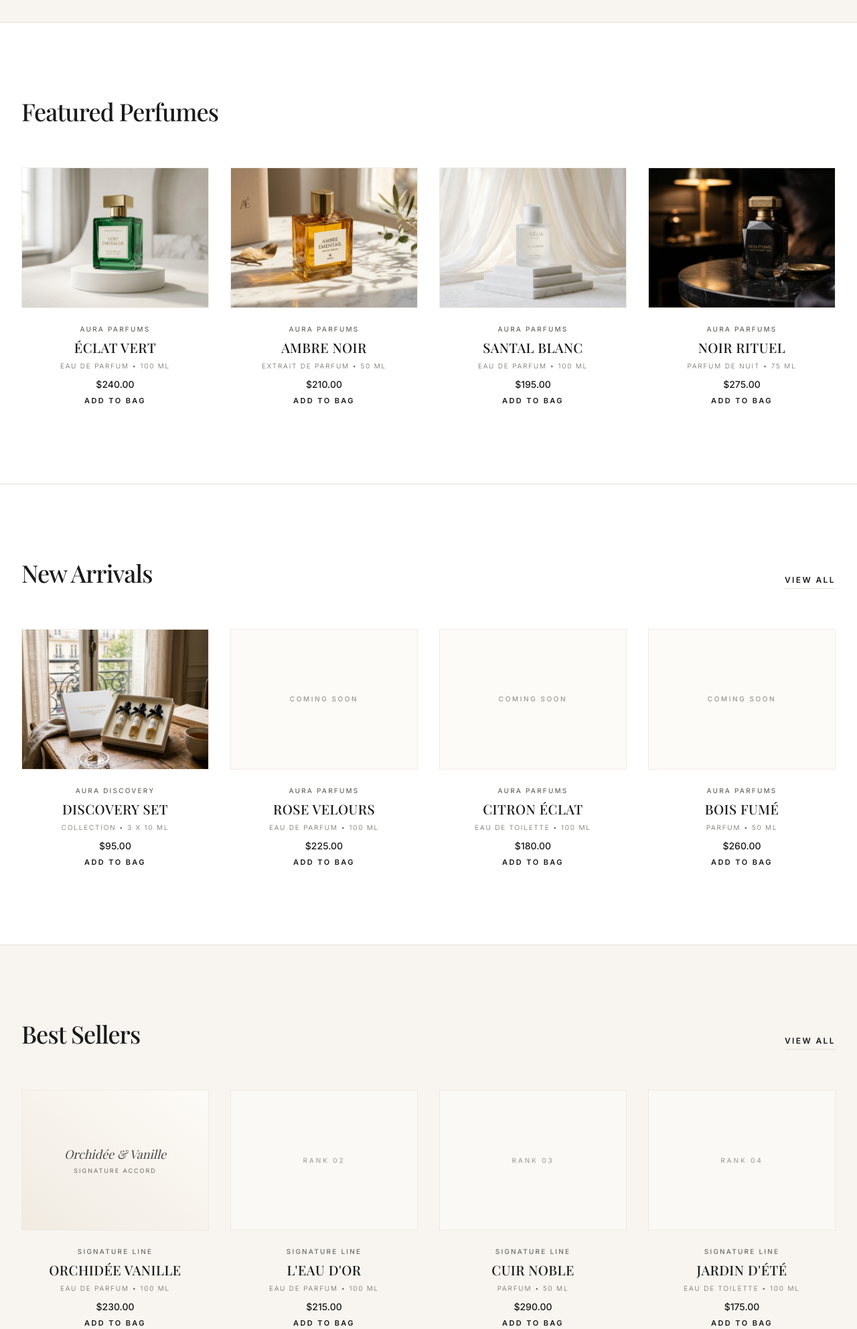
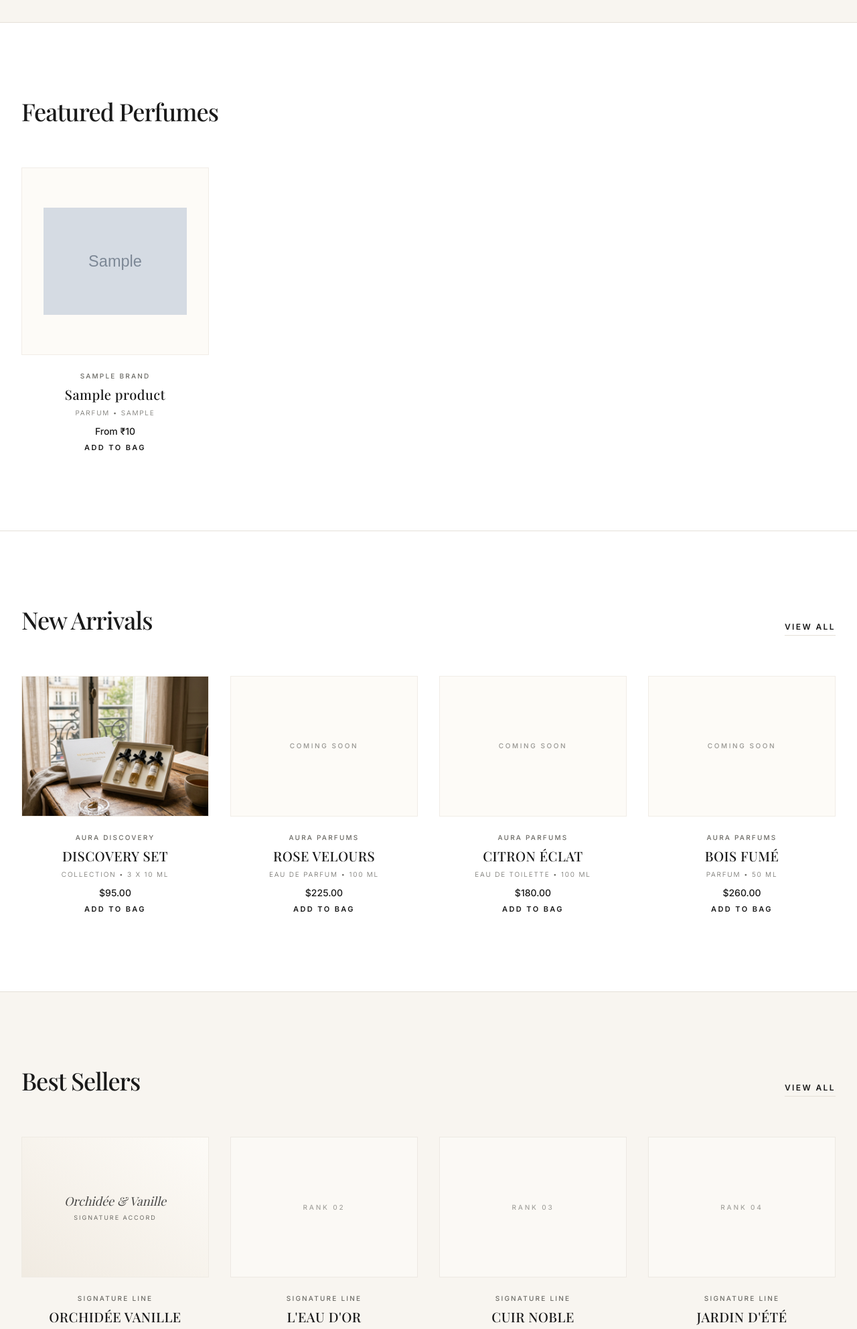
Before and after one commit to adnan-shakkeer/aura, a Django app: page / in a window 1280 px wide. Shown: the part 824-2808 px from the top of the page at 67% size. Run offline with Django 5.2, Linux system fonts and the light colour scheme; tables that the repository leaves empty hold one stand-in row (values such as "Sample post"); grey boxes marked "Sample" are stand-in pictures; some libraries are stand-ins or nearby versions; some web fonts are replaced.

Commit message:
feat: make user home page dynamic

```diff
--- /dev/null
+++ b/backend/user_panel/home/services.py
@@ -0,0 +1,105 @@
+"""Homepage product queries for the user-side AURA home page.
+
+This module encapsulates the reusable "eligible product" queryset so the
+home view stays thin. It performs User-side visibility filtering only;
+it never modifies or deletes products.
+"""
+
+from django.db.models import Exists, Min, OuterRef, Q, Subquery
+
+from admin_panel.products.models import Product, ProductVariant, VariantImage
+
+
+def get_available_products():
+    """Return eligible products for the User-side homepage.
+
+    A product is eligible only when::
+
+        Product: is_deleted=False, is_listed=True
+        Brand: is_deleted=False, is_listed=True
+        Category: is_deleted=False, is_listed=True
+        At least one ProductVariant: is_deleted=False, is_listed=True
+
+    Stock is intentionally NOT part of the filter for Phase 1.
+
+    Annotations per product:
+
+    - ``starting_price``: minimum price among eligible variants.
+    - ``representative_size``: size of the earliest eligible variant
+      (deterministic ``created_at, id`` ordering).
+    - ``primary_image``: image path of the first image
+      (``display_order, created_at`` ordering) belonging to eligible
+      variants, with variants ordered by ``created_at, id`` so the
+      image and the representative size come from the same
+      deterministic variant-selection rule.
+    """
+    available_variants = ProductVariant.objects.filter(
+        product=OuterRef("pk"),
+        is_deleted=False,
+        is_listed=True,
+    )
+
+    primary_image_qs = (
+        VariantImage.objects.filter(
+            variant__product=OuterRef("pk"),
+            variant__is_deleted=False,
+            variant__is_listed=True,
+        )
+        .order_by(
+            "variant__created_at",
+            "variant__id",
+            "display_order",
+            "created_at",
+        )
+        .values("image")[:1]
+    )
+
+    representative_size_qs = (
+        ProductVariant.objects.filter(
+            product=OuterRef("pk"),
+            is_deleted=False,
+            is_listed=True,
+        )
+        .order_by("created_at", "id")
+        .values("size")[:1]
+    )
+
+    return (
+        Product.objects.filter(
+            is_deleted=False,
+            is_listed=True,
+            brand__is_deleted=False,
+            brand__is_listed=True,
+            brand__category__is_deleted=False,
+            brand__category__is_listed=True,
+        )
+        .filter(Exists(available_variants))
+        .select_related("brand", "brand__category")
+        .annotate(
+            starting_price=Min(
+                "variants__price",
+                filter=Q(
+                    variants__is_deleted=False,
+                    variants__is_listed=True,
+                ),
+            ),
+            representative_size=Subquery(representative_size_qs),
+            primary_image=Subquery(primary_image_qs),
+        )
+        .order_by("-created_at")
+    )
+
+
+def get_featured_products(limit=4):
+    """Newest ``limit`` eligible products for Featured Perfumes."""
+    return get_available_products()[:limit]
+
+
+def get_new_arrivals(offset=4, limit=4):
+    """Next ``limit`` eligible products after the featured slice.
+
+    Temporary deterministic merchandising rule for Phase 1 so Featured
+    and New Arrivals never show identical products. No merchandising
+    model field is introduced.
+    """
+    return get_available_products()[offset : offset + limit]
--- a/backend/user_panel/home/templates/home/home.html
+++ b/backend/user_panel/home/templates/home/home.html
@@ -257,16 +257,16 @@
         <!-- 4-Column Product Grid -->
         <div class="grid grid-cols-1 sm:grid-cols-2 lg:grid-cols-4 gap-x-8 gap-y-14">
 
-            {% if featured_perfumes or featured_products %}
+            {% if featured_products %}
                 <!-- Dynamic Backend Loop -->
-                {% for product in featured_perfumes|default:featured_products %}
+                {% for product in featured_products %}
                     <div class="group flex flex-col text-center">
-                        <div class="w-full aspect-[4/3] bg-auraCream overflow-hidden border border-auraBorder/50 mb-6 relative">
-                            {% if product.image %}
+                        <div class="w-full aspect-square bg-auraCream overflow-hidden border border-auraBorder/50 mb-6 relative flex items-center justify-center p-6 sm:p-8">
+                            {% if product.primary_image %}
                                 <img
-                                    src="{{ product.image.url }}"
+                                    src="{% get_media_prefix %}{{ product.primary_image }}"
                                     alt="{{ product.name }}"
-                                    class="w-full h-full object-cover object-center group-hover:scale-105 transition-transform duration-700 ease-out"
+                                    class="w-full h-full object-contain object-center"
                                 >
                             {% else %}
                                 <div class="w-full h-full flex items-center justify-center bg-auraCream text-[10px] uppercase tracking-[0.2em] text-auraMuted/70">
@@ -276,16 +276,16 @@
                         </div>
                         <div class="space-y-1.5 flex-grow flex flex-col items-center">
                             <span class="text-[10px] uppercase tracking-[0.22em] text-auraMuted font-medium">
-                                {{ product.brand_name|default:product.category|default:"AURA PARFUMS" }}
+                                {{ product.brand.name|default:"AURA PARFUMS" }}
                             </span>
                             <h3 class="font-serif text-lg sm:text-xl font-medium text-auraBlack tracking-wide">
                                 {{ product.name }}
                             </h3>
                             <p class="text-[10px] uppercase tracking-[0.18em] text-auraMuted font-light">
-                                {{ product.type_or_volume|default:product.concentration|default:"EAU DE PARFUM • 100 ML" }}
+                                {{ product.get_fragrance_concentration_display }}{% if product.representative_size %} • {{ product.representative_size }}{% endif %}
                             </p>
                             <p class="text-sm font-medium text-auraBlack pt-1">
-                                ${{ product.price }}
+                                From ₹{{ product.starting_price }}
                             </p>
                             <button
                                 type="button"
@@ -451,21 +451,15 @@
 
             {% if new_arrivals %}
                 <!-- Dynamic Backend Loop -->
-                {% for item in new_arrivals %}
+                {% for product in new_arrivals %}
                     <div class="group flex flex-col text-center">
-                        <div class="w-full aspect-[4/3] bg-auraCream overflow-hidden border border-auraBorder/50 mb-6 relative flex items-center justify-center">
-                            {% if item.image %}
+                        <div class="w-full aspect-square bg-auraCream overflow-hidden border border-auraBorder/50 mb-6 relative flex items-center justify-center p-6 sm:p-8">
+                            {% if product.primary_image %}
                                 <img
-                                    src="{{ item.image.url }}"
-                                    alt="{{ item.name }}"
-                                    class="w-full h-full object-cover object-center group-hover:scale-105 transition-transform duration-700 ease-out"
+                                    src="{% get_media_prefix %}{{ product.primary_image }}"
+                                    alt="{{ product.name }}"
+                                    class="w-full h-full object-contain object-center"
                                 >
-                            {% elif item.is_coming_soon %}
-                                <div class="w-full h-full bg-auraCream flex items-center justify-center select-none group-hover:bg-auraChampagne/20 transition-colors duration-300">
-                                    <span class="text-[10px] uppercase tracking-[0.26em] text-auraMuted/70 font-medium">
-                                        COMING SOON
-                                    </span>
-                                </div>
                             {% else %}
                                 <div class="w-full h-full flex items-center justify-center bg-auraCream text-[10px] uppercase tracking-[0.2em] text-auraMuted/70">
                                     AURA
@@ -474,16 +468,16 @@
                         </div>
                         <div class="space-y-1.5 flex-grow flex flex-col items-center">
                             <span class="text-[10px] uppercase tracking-[0.22em] text-auraMuted font-medium">
-                                {{ item.brand_name|default:item.category|default:"AURA PARFUMS" }}
+                                {{ product.brand.name|default:"AURA PARFUMS" }}
                             </span>
                             <h3 class="font-serif text-lg sm:text-xl font-medium text-auraBlack tracking-wide">
-                                {{ item.name }}
+                                {{ product.name }}
                             </h3>
                             <p class="text-[10px] uppercase tracking-[0.18em] text-auraMuted font-light">
-                                {{ item.type_or_volume|default:item.concentration|default:"EAU DE PARFUM • 100 ML" }}
+                                {{ product.get_fragrance_concentration_display }}{% if product.representative_size %} • {{ product.representative_size }}{% endif %}
                             </p>
                             <p class="text-sm font-medium text-auraBlack pt-1">
-                                ${{ item.price }}
+                                From ₹{{ product.starting_price }}
                             </p>
                             <button
                                 type="button"
@@ -645,12 +639,12 @@
                 <!-- Dynamic Backend Loop -->
                 {% for item in best_sellers %}
                     <div class="group flex flex-col text-center">
-                        <div class="w-full aspect-[4/3] bg-auraCream border border-auraBorder/60 mb-6 relative overflow-hidden flex items-center justify-center">
+                        <div class="w-full aspect-square bg-auraCream overflow-hidden border border-auraBorder/50 mb-6 relative flex items-center justify-center p-6 sm:p-8">
                             {% if item.image %}
                                 <img
                                     src="{{ item.image.url }}"
                                     alt="{{ item.name }}"
-                                    class="w-full h-full object-cover object-center group-hover:scale-105 transition-transform duration-700 ease-out"
+                                    class="w-full h-full object-contain object-center"
                                 >
                             {% elif item.rank %}
                                 <div class="w-full h-full bg-auraCream/80 border border-auraBorder/60 flex items-center justify-center select-none group-hover:bg-auraCream transition-colors duration-300">
--- a/backend/user_panel/home/views.py
+++ b/backend/user_panel/home/views.py
@@ -1,17 +1,29 @@
 from django.contrib.auth.decorators import login_required
 from django.shortcuts import render
 from http import HTTPStatus
+
+from .services import get_featured_products, get_new_arrivals
 
 
 
 def home(request):
     """
-    Display the AURA home page.
+
+        Display the AURA home page.
+
+    Featured Perfumes: newest 4 eligible products.
+    New Arrivals: next 4 eligible products (offset 4).
+    Best Sellers: intentionally not passed (static fallback until
+    Order/OrderItem sales architecture exists).
     """
 
     return render(
         request,
         "home/home.html",
+        {
+            "featured_products": get_featured_products(),
+            "new_arrivals": get_new_arrivals(),
+        },
     )
 
 
```
